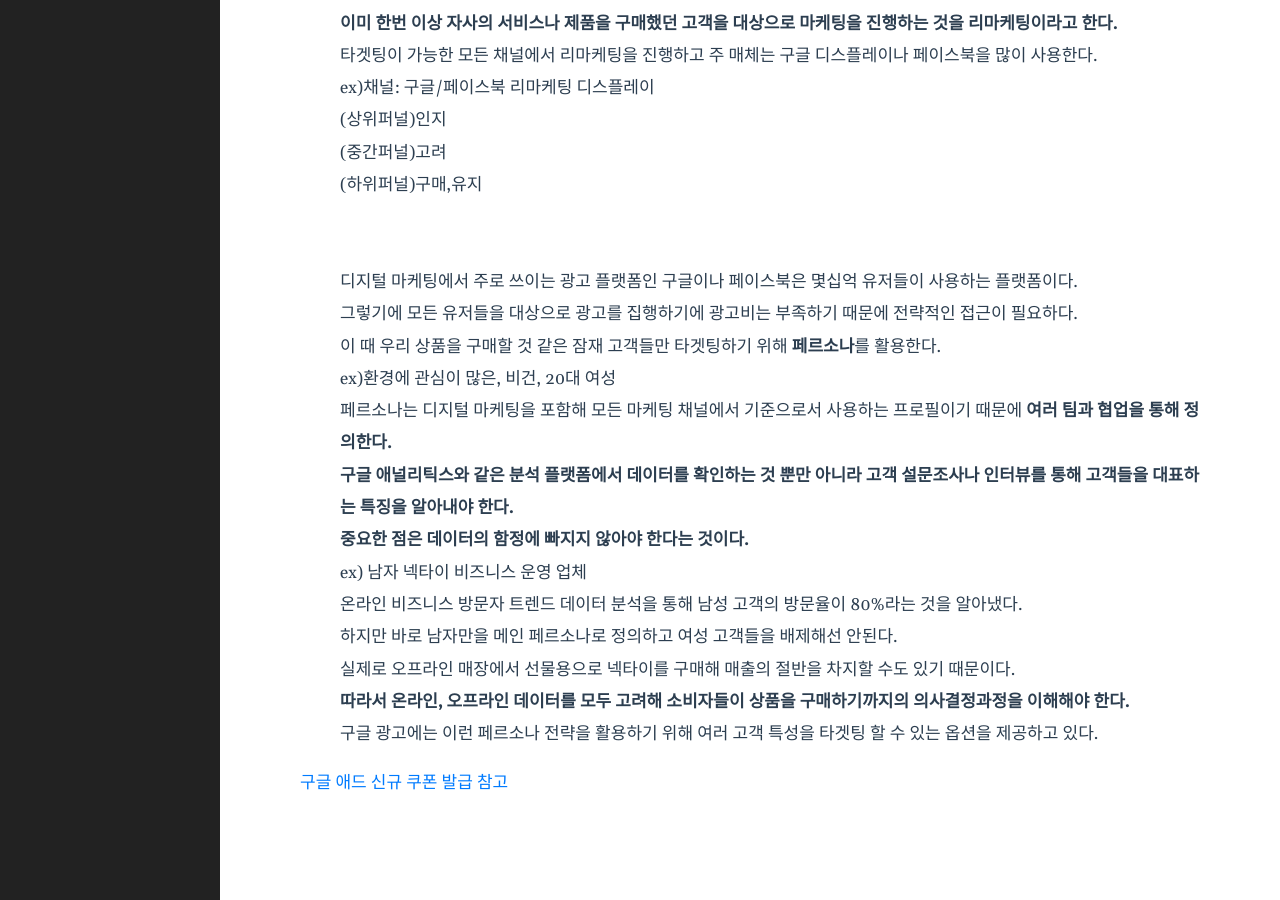
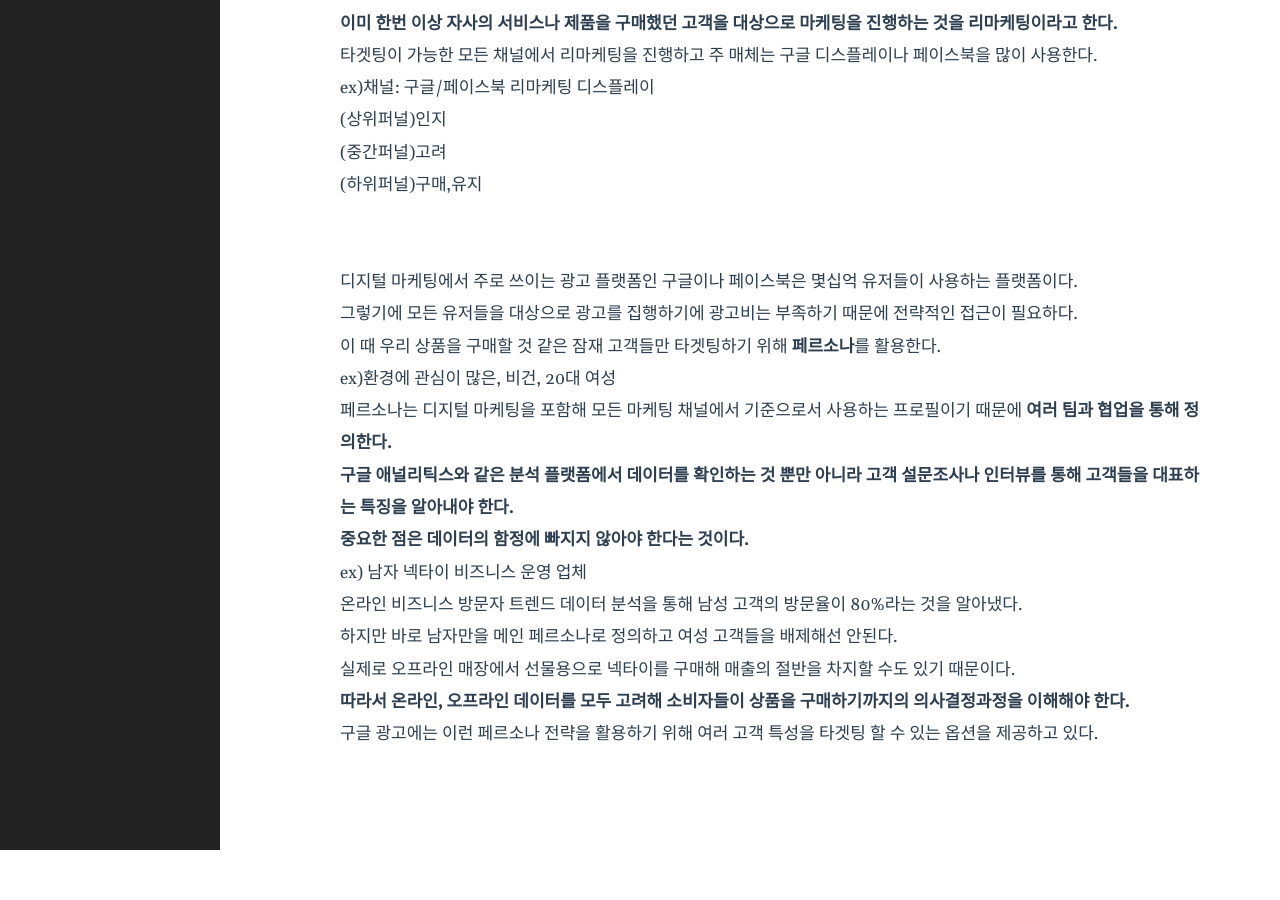
Before and after one commit to shina1221/shina1221.github.io, a Jekyll site: the page built from _posts/도서/마케팅/2024-06-14-퍼포먼스 마케팅 첫걸음02.markdown, in a window 1280 px wide and 900 px high, scrolled down 6366 px. Built offline with Jekyll 4.4.1, drawn with Linux system fonts in a browser that asks for light colours; after the commit the page ends 7216 px from its top, so only the background shows below that.

Commit message:
Update 2024-06-14-퍼포먼스 마케팅 첫걸음02.markdown

```diff
--- a/_posts/도서/마케팅/2024-06-14-퍼포먼스 마케팅 첫걸음02.markdown
+++ b/_posts/도서/마케팅/2024-06-14-퍼포먼스 마케팅 첫걸음02.markdown
@@ -171,5 +171,3 @@ ex) 남자 넥타이 비즈니스 운영 업체
 실제로 오프라인 매장에서 선물용으로 넥타이를 구매해 매출의 절반을 차지할 수도 있기 때문이다.
 **따라서 온라인, 오프라인 데이터를 모두 고려해 소비자들이 상품을 구매하기까지의 의사결정과정을 이해해야 한다.**
 구글 광고에는 이런 페르소나 전략을 활용하기 위해 여러 고객 특성을 타겟팅 할 수 있는 옵션을 제공하고 있다.
-
-[구글 애드 신규 쿠폰 발급 참고](https://brunch.co.kr/@primingads/75)
```
